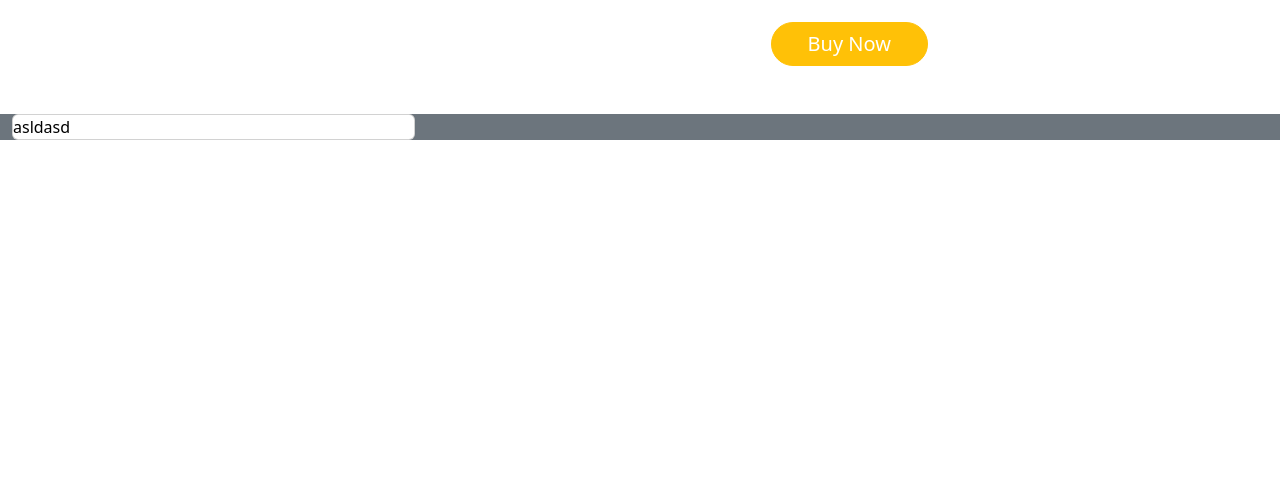
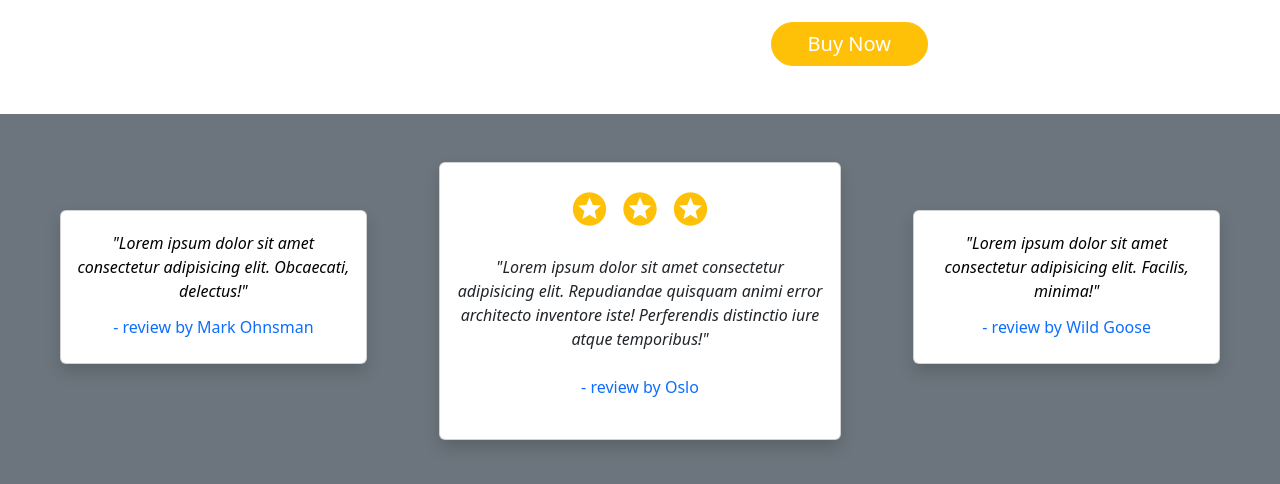
Before and after one commit to RomanOlsen/checkpoint1, a plain HTML site: page index.html in a window 1280 px wide. Shown: the part 1604-2088 px from the top of the page. Before the commit the page ends 1744 px from the top, so only its background shows below. Drawn offline with nearby package versions, Linux system fonts and the light colour scheme.

Commit message:
ReviewCardsDesktopViewDone

```diff
--- a/index.html
+++ b/index.html
@@ -190,17 +190,42 @@
   <!-- SECTION Reviews! -->
   <section>
     <div class="container-fluid bg-secondary">
-      <div class="row">
-        <div class="col-4">
-          <div class="card text-body-emphasis">
-            asldasd
+      <div class="row py-5">
+        <div class="col-4 text-center">
+          <div class="card shadow p-3 m-5">
+            <div class="text-body-emphasis fst-italic py-1">
+              "Lorem ipsum dolor sit amet consectetur adipisicing elit. Obcaecati, delectus!"
+            </div>
+            <div class="text-primary py-2">
+              - review by Mark Ohnsman
+            </div>
           </div>
         </div>
-        <div class="col-4">
-
+        <div class="col-4 text-center">
+          <div class="card shadow p-3">
+            <div class="text-warning fs-1 d-inline-block text-center pb-3">
+              <span class="mdi mdi-star-circle"></span>
+              <span class="mdi mdi-star-circle"></span>
+              <span class="mdi mdi-star-circle"></span>
+            </div>
+            <div class="fst-italic">
+              "Lorem ipsum dolor sit amet consectetur adipisicing elit. Repudiandae quisquam animi error architecto
+              inventore iste! Perferendis distinctio iure atque temporibus!"
+            </div>
+            <div class="text-primary py-4">
+              - review by Oslo
+            </div>
+          </div>
         </div>
-        <div class="col-4">
-
+        <div class="col-4 text-center">
+          <div class="card shadow p-3 m-5">
+            <div class="text-body-emphasis fst-italic py-1">
+              "Lorem ipsum dolor sit amet consectetur adipisicing elit. Facilis, minima!"
+            </div>
+            <div class="text-primary py-2">
+              - review by Wild Goose
+            </div>
+          </div>
         </div>
       </div>
     </div>
```
